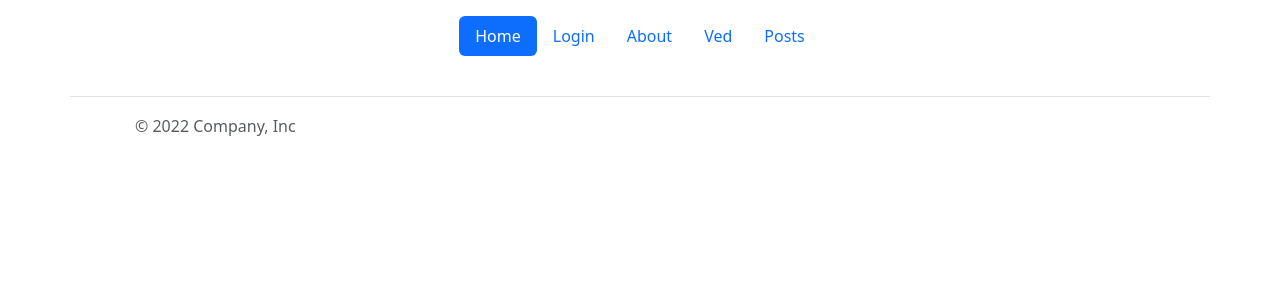
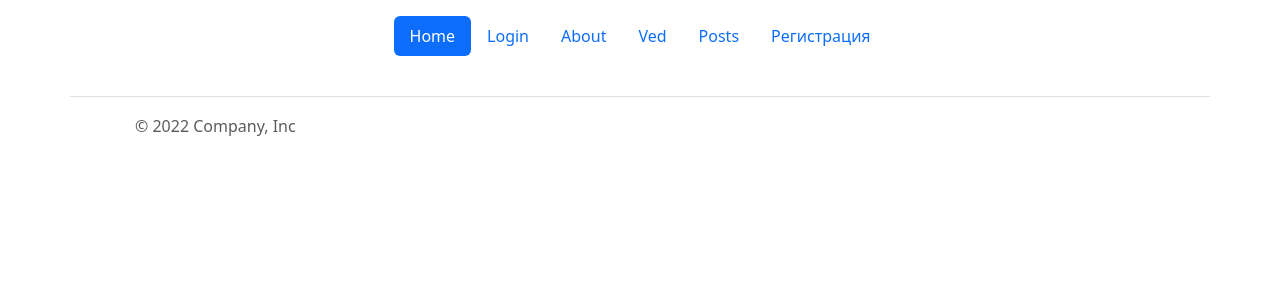
Before and after one commit to everybodygetup/soloflask, a Flask app: template app/templates/about.j2 in a window 1280 px wide. Shown: the top 300 px of the page. Run offline with Flask 2, Linux system fonts and the light colour scheme; the template is opened without the code that fills it: most values are stand-ins (such as "Sample title", 1, 10 or a date in 2020); some libraries are stand-ins or nearby versions.

Commit message:
Исправил базовый шаблон

```diff
--- a/app/templates/base.j2
+++ b/app/templates/base.j2
@@ -57,11 +57,11 @@
     <header class="d-flex justify-content-center py-3">
       <ul class="nav nav-pills">
         <li class="nav-item"><a href="{{ url_for('core.index') }}" class="nav-link active" aria-current="page">Home</a></li>
-        <li class="nav-item"><a href="{{ url_for('login') }}" class="nav-link">Login</a></li>
-        <li class="nav-item"><a href="{{ url_for('about') }}" class="nav-link">About</a></li>
-        <li class="nav-item"><a href="{{ url_for('ved') }}" class="nav-link">Ved</a></li>
+        <li class="nav-item"><a href="{{ url_for_security('login') }}" class="nav-link">Login</a></li>
+        <li class="nav-item"><a href="{{ url_for('core.about') }}" class="nav-link">About</a></li>
+        <li class="nav-item"><a href="{{ url_for('core.ved') }}" class="nav-link">Ved</a></li>
         <li class="nav-item"><a href="{{ url_for('posts.post') }}" class="nav-link">Posts</a></li>
-
+        <li class="nav-item"><a href="{{ url_for_security('register') }}" class="nav-link">Регистрация</a></li>
       </ul>
     </header>
   </div>
```
